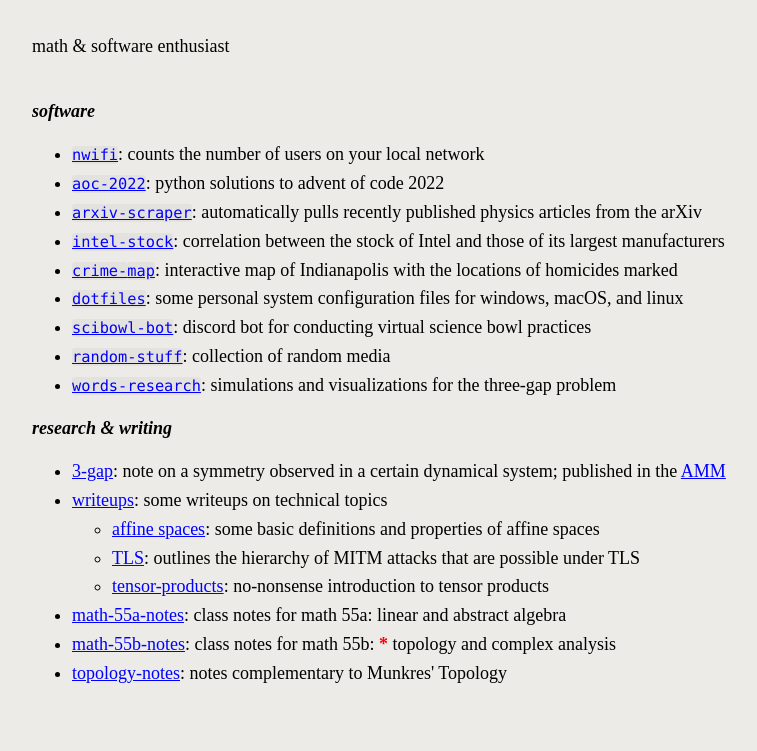
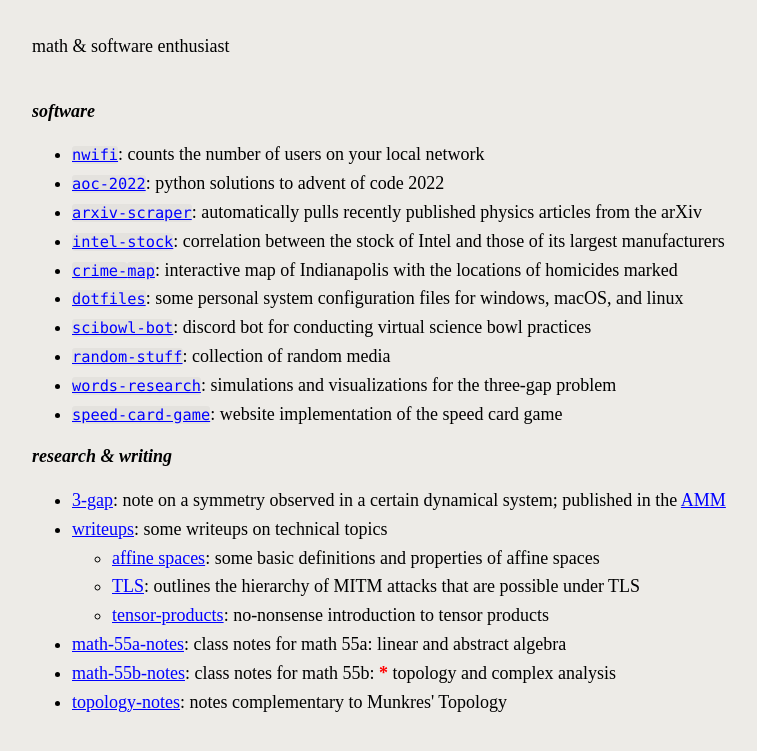
Before and after one commit to 0x7AE3/0x7AE3.github.io, a plain HTML site: page index.html in a window 1280 px wide. Shown: the part 147-898 px from the top of the page, without its empty margins (258-1015 px from the left). Drawn offline with Linux system fonts and the light colour scheme.

Commit message:
speed card game

```diff
--- a/index.html
+++ b/index.html
@@ -41,6 +41,7 @@
                         <li><a href="https://github.com/0x7AE3/sb-bot"><code>scibowl-bot</code></a>: discord bot for conducting virtual science bowl practices</li>
                         <li><a href="random-stuff/home.html"><code>random-stuff</code></a>: collection of random media</li>
                         <li><a href="https://github.com/0x7AE3/words-research"><code>words-research</code></a>: simulations and visualizations for the three-gap problem</li>
+                        <li><a href="https://github.com/0x7AE3/speed-card-game"><code>speed-card-game</code></a>: website implementation of the speed card game</li>
                     </ul>
                 </div>
 
```
